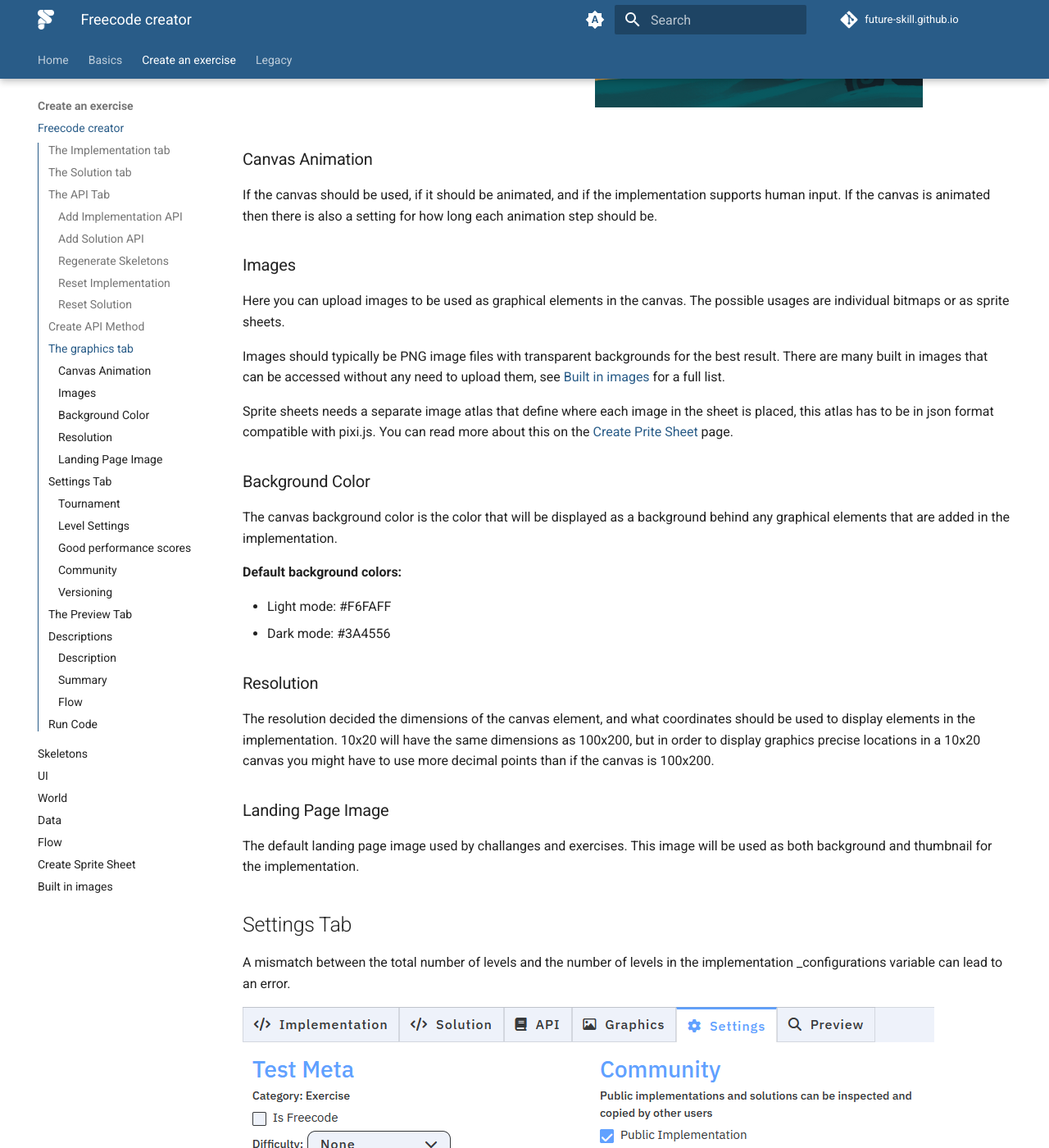
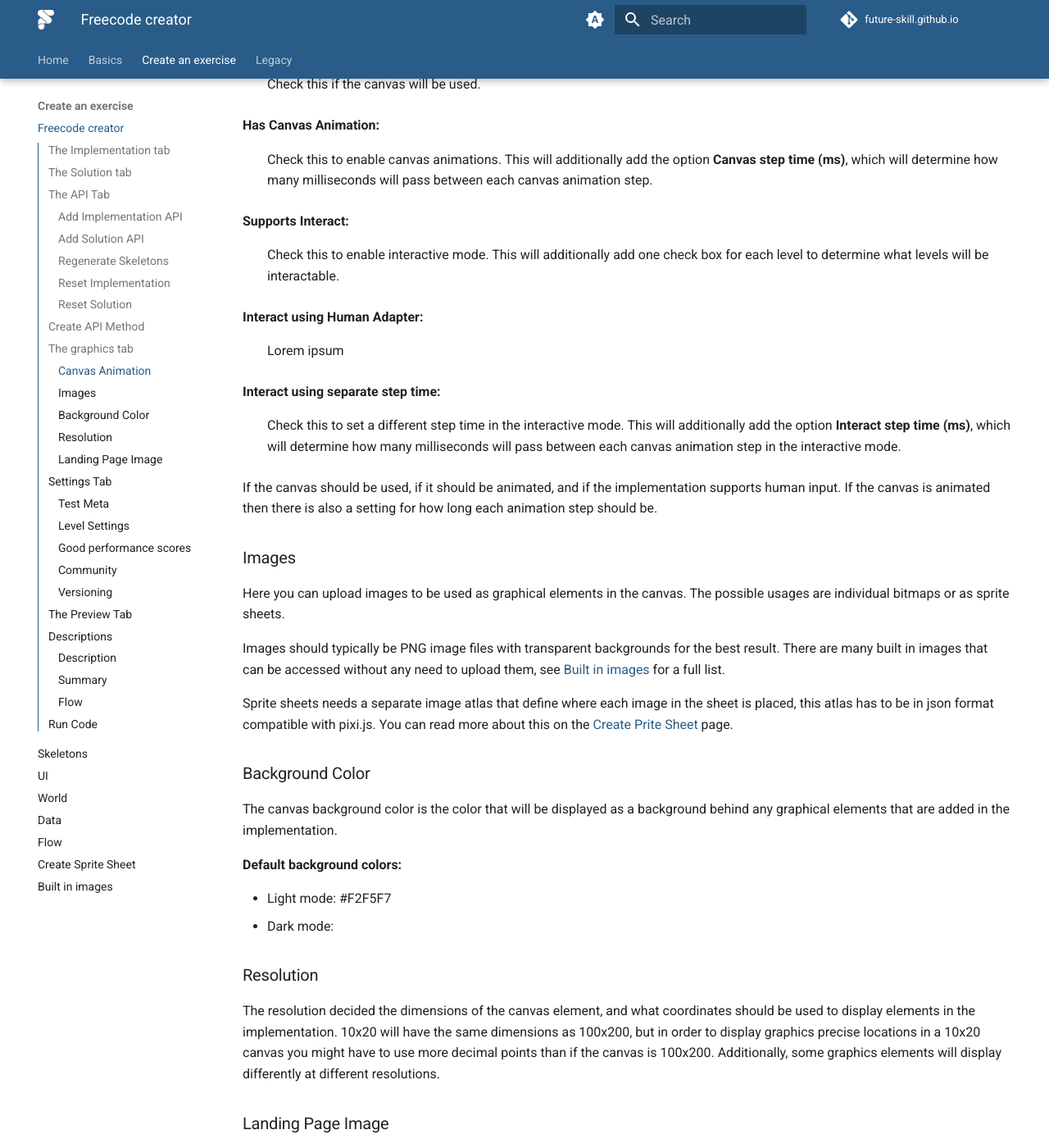
Before and after one commit to future-skill/future-skill.github.io, an MkDocs documentation site: the page built from docs/create_an_exercise/Freecode_creator.md, in a window 1280 px wide and 1400 px high, scrolled down 4153 px. Shown: the whole window at 82% size. Built offline with MkDocs 1.6.1 and Material for MkDocs 9.7.7, drawn with Linux system fonts in a browser that asks for light colours; plug-ins that fetch from the network failed and are left out; comment, search, counter and statistics services are not loaded; some of the changed text lies outside the part shown.

Commit message:
Improve formatting, remove some wrong statements, and add some setting descriptions

````diff
--- a/docs/create_an_exercise/Freecode_creator.md
+++ b/docs/create_an_exercise/Freecode_creator.md
@@ -75,24 +75,15 @@
 Specific language formatting is applied automatically.
 Default return values for different return types in solution methods:
 
-`Int`
-: `-2`
-
-`float`
-: `-2.0`
-
-`Bool`
-: `False`
-
-`string`
-: `'Foo'`
-
-`list[]`
-: A list can only contain one of the other types, ie `int`, `float`, `bool`, or `string`.
-
-`Map`
-: `{}`: A map can only contain one type of key and one type of value.
-The types of the key and value can be different. The key and value can only be of the int, float, bool, or string.
+| Data type | Default return value |
+|-----------|----------------------|
+| `int`     | `-2`                 |
+| `double`  | `-2.0`               |
+| `bool`    | `False`              |
+| `string`  | `'Foo'`              |
+| `byte`    | `b'foo'`             |
+| `list`    | `[]`                 |
+| `map`     | `{}`                 |
 
 For implementation methods you get raise NotImplementedError('"APImethod" not implemented') as default regardless of the return type.
 
@@ -106,6 +97,24 @@
 
 
 ### Canvas Animation
+
+**Uses Canvas:**
+: Check this if the canvas will be used.
+
+**Has Canvas Animation:**
+: Check this to enable canvas animations.
+This will additionally add the option **Canvas step time (ms)**, which will determine how many milliseconds will pass between each canvas animation step.
+
+**Supports Interact:**
+: Check this to enable interactive mode.
+This will additionally add one check box for each level to determine what levels will be interactable.
+
+**Interact using Human Adapter:**
+: Lorem ipsum
+
+**Interact using separate step time:**
+: Check this to set a different step time in the interactive mode.
+This will additionally add the option **Interact step time (ms)**, which will determine how many milliseconds will pass between each canvas animation step in the interactive mode.
 
 If the canvas should be used, if it should be animated, and if the implementation supports human input.
 If the canvas is animated then there is also a setting for how long each animation step should be.
@@ -130,14 +139,15 @@
 
 **Default background colors:**
 
-- Light mode: \#F6FAFF
-- Dark mode: \#3A4556
+- Light mode: \#F2F5F7
+- Dark mode:
 
 
 ### Resolution
 
 The resolution decided the dimensions of the canvas element, and what coordinates should be used to display elements in the implementation.
 10x20 will have the same dimensions as 100x200, but in order to display graphics precise locations in a 10x20 canvas you might have to use more decimal points than if the canvas is 100x200.
+Additionally, some graphics elements will display differently at different resolutions.
 
 
 ### Landing Page Image
@@ -148,18 +158,29 @@
 
 ## Settings Tab
 
-A mismatch between the total number of levels and the number of levels in the implementation _configurations variable can lead to an error.
+A mismatch between the total number of levels and the number of levels in the implementation `_configurations` variable can lead to an error.
 
 ![](../assets/Settings_tab.png){loading=lazy}
 
 
-### Tournament
+### Test Meta
 
-These options are only visible when the type of Freecode is set to Challenge.
+**Is Tournament:**
+: This setting is only visible if when the type of Freecode is set to Challenge.
+When checked this setting turns the Challenge into a Tournament.
+For an explanation of the difference between Challenge and Tournament see: [Coding Community](../basics/Coding_Community.md)
 
-Is Tournament: For an explanation of the difference between Challenge and tournament see: [Coding Community](../basics/Coding_Community.md)
+**Number of players:**
+: This setting is only visible if "Is Tournament" is checked.
+This setting will determine the number of solution that will compete against each other in every run.
 
-Number of players: if isTournament this setting will determine the number of solution that will compete against each other in every run.
+**Is Freecode:**
+: This setting is only visible when the type of Freecode is set to Exercise.
+When checked this setting turns the Exercise into a Freecode.
+For an explanation of the difference between Exercise and Freecode see: [Coding Community](../basics/Coding_Community.md)
+
+**Difficulty:**
+: This is the displayed difficulty for the Freecode in the Freecode browser.
 
 
 ### Level Settings
@@ -282,16 +303,23 @@
     [default]==[/default]
     [/switch]
     ```
+    Depending on which language the user is using it will be rendered as:
+    === "Python"
+        Here is a logical equals operator: "is" or "==" depending on what you are comparing
+    === "JavaScript"
+        Here is a logical equals operator: ===
+    === "TypeScript"
+        Here is a logical equals operator: ===
+    === "Some other language"
+        Here is a logical equals operator: ==
 
 Finally there is also a translation dict that can replace multiple instances of the same text based on the contents.
-The text to replace must be prepended with a \*.
+The text to replace must be prepended with a `*`.
 Each word or phrase to replace needs its own translation definition.
 If there is no match or default text the from text will be replaced with an empty string.
 
 ???+ example "Using a translate tag"
     ```
-    HELLO: *hello
-    hello - *hello - hello
     [translate]
     [from]hello[/from]
     [python]HELLO!!!![/python]
@@ -299,6 +327,15 @@
     [default]h e l l o . . .[/default]
     [/translate]
     ```
+    If we have the translation table above and write `*hello` in our flow, it will be rendered as something different depending on which language you are using.
+    === "Python"
+        HELLO!!!!
+    === "C"
+        \_h\_e\_l\_l\_o\_
+    === "C++"
+        \_h\_e\_l\_l\_o\_
+    === "Some other language"
+        h e l l o . . .
 
 
 ### Summary
````
Also changed, not shown: docs/create_an_exercise/Flow.md (+1 -1 lines).
